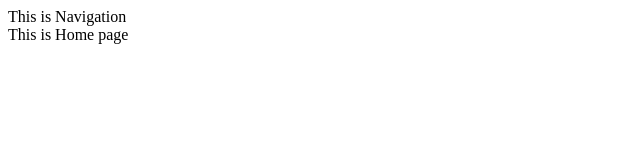
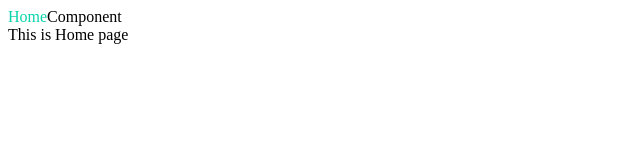
Before and after one commit to wlsdhr0831/wlsdhr0831, a React app: page / in a window 1280 px wide. Shown: the top 160 px of the page, without its empty margins (0-640 px from the left). Built offline with nearby package versions, Linux system fonts and the light colour scheme.

Commit message:
test router

```diff
--- a/src/App.js
+++ b/src/App.js
@@ -1,5 +1,5 @@
 import React from 'react';
-import { BrowserRouter, Route } from "react-router-dom";
+import { Route } from "react-router-dom";
 import './App.css';
 import Home from './routes/Home';
 import Component from './routes/Component';
@@ -7,11 +7,13 @@ import Navigation from './pages/Navigation';
 
 const App = () => {
   return (
-    <BrowserRouter basename={process.env.PUBLIC_URL}>
+    <>
       <Navigation />
       <Route exact path="/" component={Home} />
-      <Route path="/component/:id" component={Component} />
-    </BrowserRouter>
+      <Route path="/component/:id">
+        <Component/>
+      </Route>
+    </>
   );
 };
 
--- a/src/index.js
+++ b/src/index.js
@@ -1,8 +1,11 @@
 import React from 'react';
 import ReactDOM from 'react-dom';
 import App from './App';
+import { BrowserRouter } from "react-router-dom";
 
 ReactDOM.render(
-    <App />,
-    document.getElementById('app')
+  <BrowserRouter basename={process.env.PUBLIC_URL}>
+    <App/>
+  </BrowserRouter>,
+  document.getElementById('app')
 );
--- a/src/pages/Navigation.js
+++ b/src/pages/Navigation.js
@@ -1,6 +1,24 @@
 import React from "react";
+import { NavLink } from "react-router-dom";
+
+const activeStyle = {
+  color: "#09D3AC",
+};
+
+const defaultStyle = {
+  textDecoration: "none",
+  color: "black",
+};
 
 const Home = () => {
-  return <div>This is Navigation</div>;
+  return (
+    <div className="navigation">
+      <NavLink to="/" activeStyle={activeStyle} exact style={defaultStyle}>
+        Home
+      </NavLink>
+      <NavLink to="/component" activeStyle={activeStyle} style={defaultStyle}>
+        Component
+      </NavLink>
+    </div>);
 };
 export default Home;
```
